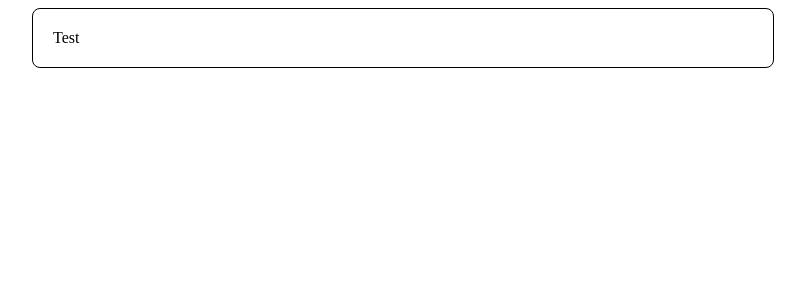
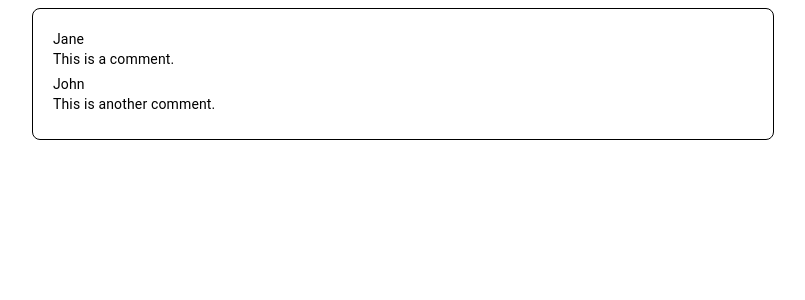
Before and after one commit to acelowder/react-material-comments, a React (Vite) app: page / in a window 1280 px wide. Shown: the top 300 px of the page, without its empty margins (237-1042 px from the left). Built offline with nearby package versions, Linux system fonts and the light colour scheme.

Commit message:
Add comment component

```diff
--- a/package.json
+++ b/package.json
@@ -14,7 +14,8 @@
     "@emotion/styled": "^11.11.5",
     "@mui/material": "^5.15.18",
     "react": "^18.2.0",
-    "react-dom": "^18.2.0"
+    "react-dom": "^18.2.0",
+    "uuid": "^9.0.1"
   },
   "devDependencies": {
     "@types/react": "^18.2.66",
--- /dev/null
+++ b/src/components/Comment.jsx
@@ -0,0 +1,14 @@
+import { Typography } from '@mui/material';
+
+export default function Comment({ comment }) {
+	console.log(comment.created);
+
+	return (
+		<>
+			<Typography variant="body2">{comment.author}</Typography>
+			<Typography variant="body2" gutterBottom={true}>
+				{comment.text}
+			</Typography>
+		</>
+	);
+}
--- a/src/components/CommentSection.jsx
+++ b/src/components/CommentSection.jsx
@@ -1,5 +1,46 @@
+import { useState } from 'react';
+import { v4 as uuidv4 } from 'uuid';
+import Comment from './Comment';
 import './CommentSection.css';
 
+const initialComments = [
+	{
+		id: uuidv4(),
+		author: 'Jane',
+		text: 'This is a comment.',
+		created: new Date('May 16, 2024 04:24:12'),
+		likes: 3,
+		dislikes: 0,
+		replies: [
+			{
+				id: uuidv4(),
+				author: 'John',
+				text: 'This is a reply.',
+				created: new Date('May 16, 2024 04:24:57'),
+				likes: 1,
+				dislikes: 0,
+			},
+		],
+	},
+	{
+		id: uuidv4(),
+		author: 'John',
+		text: 'This is another comment.',
+		created: new Date('May 16, 2024 04:24:38'),
+		likes: 1,
+		dislikes: 1,
+		replies: [],
+	},
+];
+
 export default function CommentSection() {
-	return <div className="comment-section">Test</div>;
+	const [comments, setComments] = useState(initialComments);
+
+	return (
+		<div className="comment-section">
+			{comments.map((comment) => (
+				<Comment key={comment.id} comment={comment} />
+			))}
+		</div>
+	);
 }
```
Also changed, not shown: 1 other file (tests, documents, lock files or other folders).
